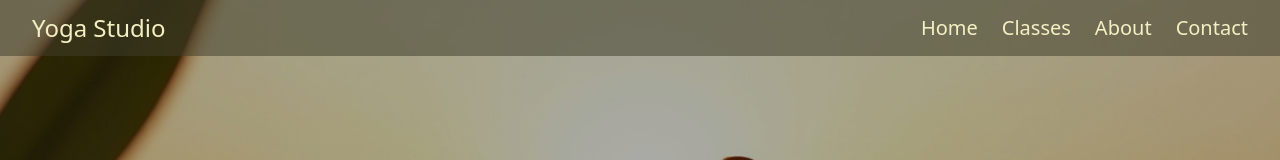
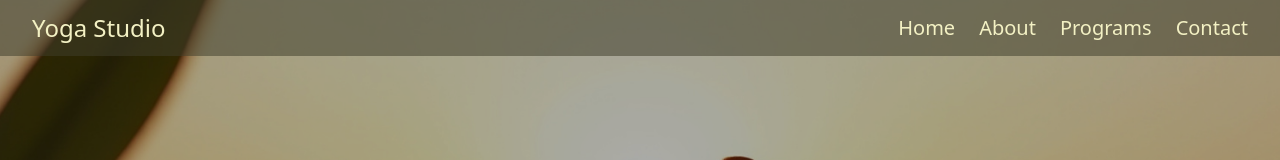
Before and after one commit to DeveloperDinesh24/yoga-studio-website, a React (Vite) app: page / in a window 1280 px wide. Shown: the top 160 px of the page. Built offline with nearby package versions, Linux system fonts and the light colour scheme.

Commit message:
fix: change section links

```diff
--- a/src/components/Header.tsx
+++ b/src/components/Header.tsx
@@ -10,10 +10,10 @@ export default function Header() {
             <li className='cursor-pointer section-links'>Home</li>
           </a>
           <a href='#about'>
-            <li className='section-links'>Classes</li>
+            <li className='section-links'>About</li>
           </a>
-          <a href='#about'>
-            <li className='section-links'>About</li>
+          <a href='#programs'>
+            <li className='section-links'>Programs</li>
           </a>
           <a href='#contact'>
             <li className='section-links'>Contact</li>
```
